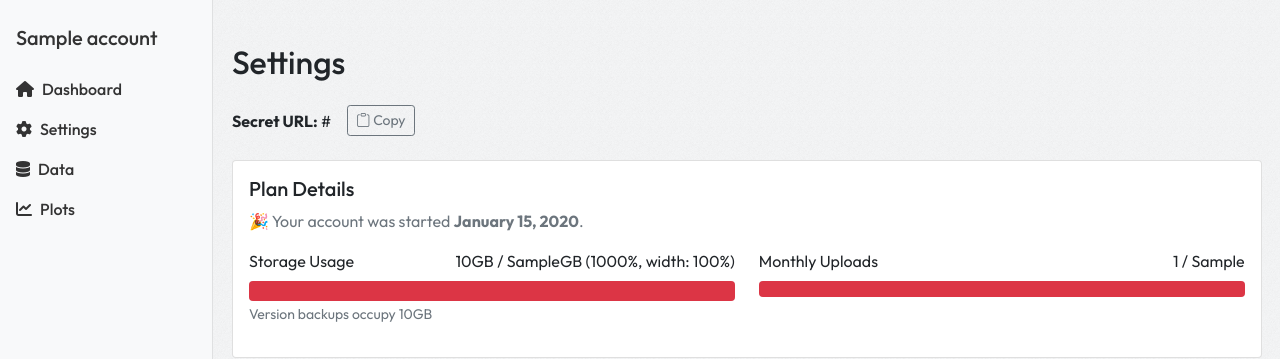
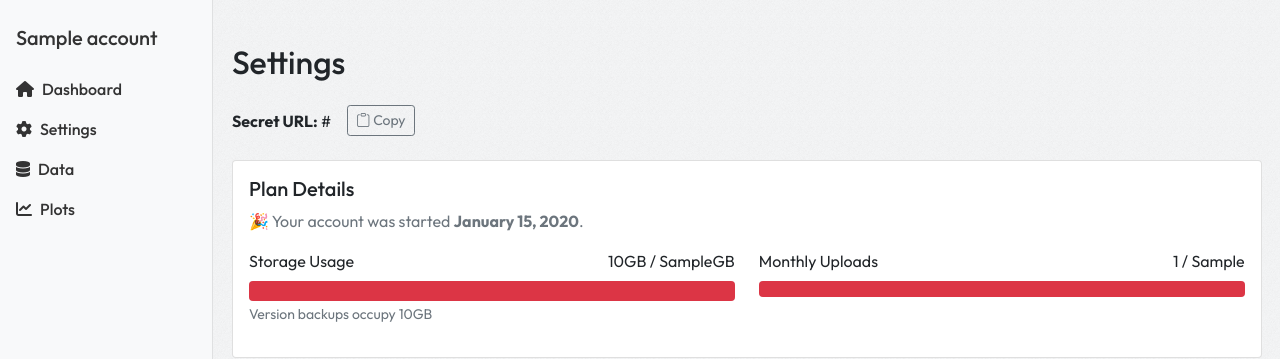
Before and after one commit to Neurotech-Hub/HubLink-Server, a Python web app: template templates/settings.html in a window 1280 px wide. Shown: the part 57-416 px from the top of the page. Run offline with Jinja, Linux system fonts and the light colour scheme; the template is opened without the code that fills it: most values are stand-ins (such as "Sample title", 1, 10 or a date in 2020); some libraries are stand-ins or nearby versions; some web fonts are replaced.

Commit message:
more accurate version storage, rm debug in settings

```diff
--- a/templates/settings.html
+++ b/templates/settings.html
@@ -42,12 +42,12 @@
                             {% set storage_width = 1 if storage_bytes > 0 and storage_percent < 1 else (storage_percent if storage_percent <= 100 else 100) %}
                             <label class="form-label d-flex justify-content-between">
                                 <span>Storage Usage</span>
-                                <span>{{ storage_display }}{{ storage_unit }} / {{ account.plan_storage_gb }}GB ({{ storage_percent }}%, width: {{ storage_width }}%)</span>
+                                <span>{{ storage_display }}{{ storage_unit }} / {{ account.plan_storage_gb }}GB</span>
                             </label>
                             <div class="progress" style="height: 20px">
                                 <div class="progress-bar {% if storage_percent >= 100 %}bg-danger{% elif storage_percent >= 90 %}bg-warning{% else %}bg-success{% endif %}"
                                      role="progressbar"
-                                     style="width: {{ storage_width }}%; min-width: 3px;"
+                                     style="width: {{ storage_width }}%;"
                                      aria-valuenow="{{ storage_percent }}"
                                      aria-valuemin="0"
                                      aria-valuemax="100"></div>
```
Also changed, not shown: S3Manager.py (+5 -3 lines).
